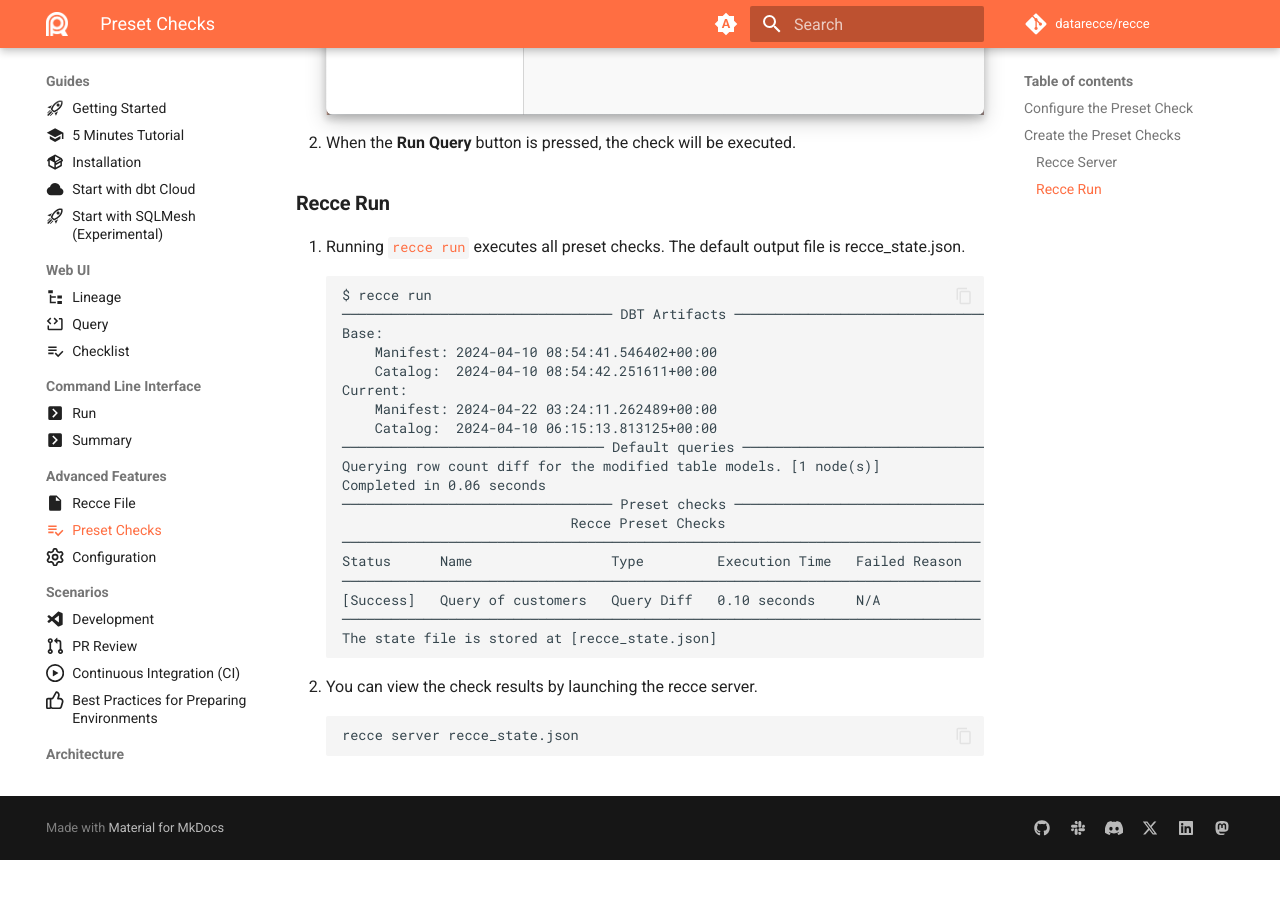
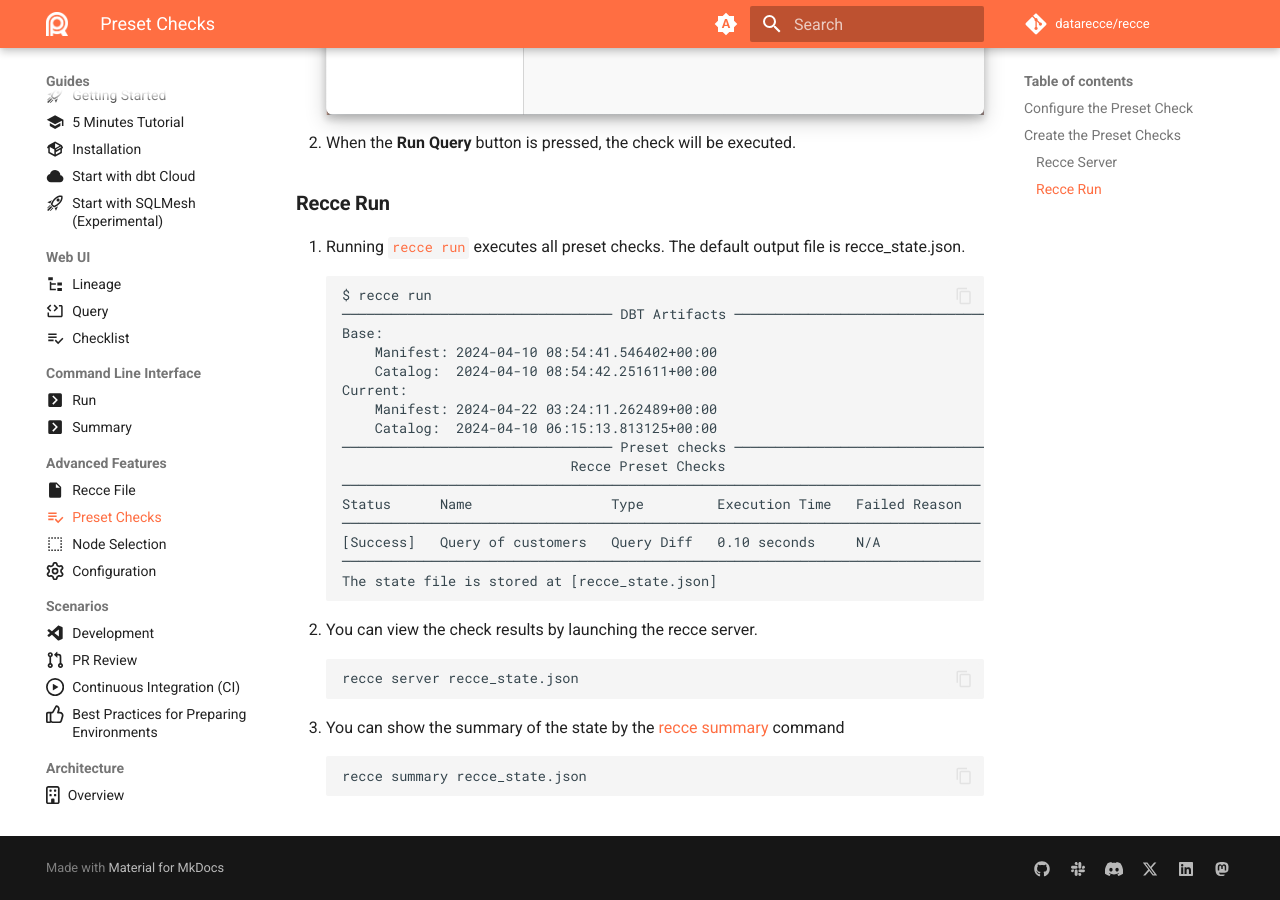
Before and after one commit to DataRecce/recce-documentation, an MkDocs documentation site: the page built from docs/docs/features/preset-checks.md, in a window 1280 px wide and 900 px high, scrolled down 2234 px. Built offline with MkDocs 1.6.1 and Material for MkDocs 9.7.7, drawn with Linux system fonts in a browser that asks for light colours; comment, search, counter and statistics services are not loaded; before the commit the page ends 3094 px from its top, so only the background shows below that.

Commit message:
Update the node selector and preset checks
Signed-off-by: popcorny <celu@infuseai.io>

````diff
--- a/docs/docs/features/preset-checks.md
+++ b/docs/docs/features/preset-checks.md
@@ -57,9 +57,6 @@
     Current:
         Manifest: 2024-04-22 03:24:11.262489+00:00
         Catalog:  2024-04-10 06:15:13.813125+00:00
-    ──────────────────────────────── Default queries ────────────────────────────────
-    Querying row count diff for the modified table models. [1 node(s)]
-    Completed in 0.06 seconds
     ───────────────────────────────── Preset checks ─────────────────────────────────
                                 Recce Preset Checks
     ──────────────────────────────────────────────────────────────────────────────
@@ -70,7 +67,10 @@
     The state file is stored at [recce_state.json]
     ```
 2. You can view the check results by launching the recce server.
-
     ```shell
     recce server recce_state.json
     ```
+3. You can show the summary of the state by the [recce summary](./recce-summary.md) command
+    ```shell
+    recce summary recce_state.json
+    ```
--- a/mkdocs.yml
+++ b/mkdocs.yml
@@ -49,6 +49,7 @@
       - Advanced Features:
           - docs/features/state-file.md
           - docs/features/preset-checks.md
+          - docs/features/node-selection.md
           - docs/reference/configuration.md
       - Scenarios:
           - docs/guides/scenario-dev.md
````
Also changed, not shown: docs/docs/features/node-selection.md (added, +82 -0 lines), docs/docs/features/recce-run.md (+2 -3 lines), docs/assets/images/features/schema-diff-node-selection.png (added).
